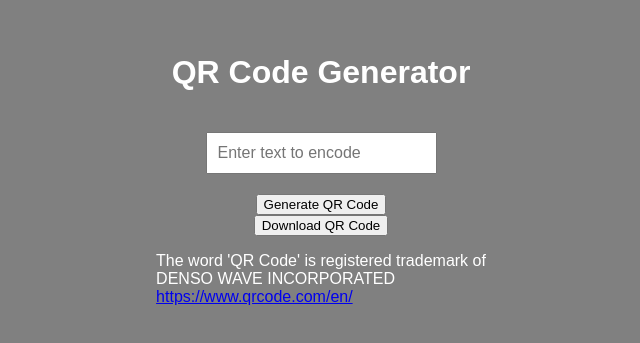
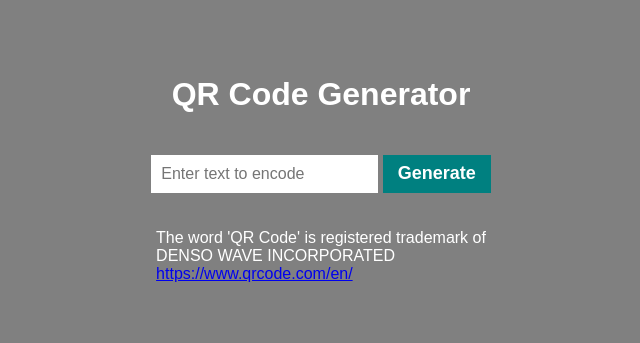
Before and after one commit to Nathan-Call/qr-code-generator, a plain HTML site: page index.html in a window 1280 px wide. Shown: the part 223-566 px from the top of the page, without its empty margins (319-959 px from the left). Drawn offline with Linux system fonts and the light colour scheme.

Commit message:
minor update

```diff
--- a/index.html
+++ b/index.html
@@ -8,11 +8,17 @@
   </head>
   <body>
     <h1>QR Code Generator</h1>
-    <input type="text" id="text" placeholder="Enter text to encode" />
-    <button onclick="generateQRCode()">Generate QR Code</button>
+    <div>
+      <input
+        type="text"
+        id="text"
+        placeholder="Enter text to encode"
+        maxlength="32"
+      />
+      <button id="generate-btn" onclick="generateQRCode()">Generate</button>
+    </div>
     <canvas id="qrcode"></canvas>
-    <button onclick="downloadQRCode()">Download QR Code</button>
-
+    <button id="download-btn" onclick="downloadQRCode()">Download</button>
     <p>
       The word 'QR Code' is registered trademark of <br />DENSO WAVE
       INCORPORATED<br />
--- a/qr_gen.js
+++ b/qr_gen.js
@@ -449,7 +449,6 @@ function traverseDataCoordinates(qrArr, input = "", xor = false) {
 
 async function generateQRCode() {
   const canvas = document.getElementById("qrcode");
-  canvas.style.display = "block";
   const ctx = canvas.getContext("2d");
   const text = document.getElementById("text").value;
 
@@ -1202,6 +1201,10 @@ async function generateQRCode() {
       ctx.fillRect(j * moduleSize, i * moduleSize, moduleSize, moduleSize);
     }
   }
+
+  canvas.style.display = "block";
+  const downloadBtn = document.getElementById("download-btn");
+  downloadBtn.style.display = "block";
 }
 
 // generateQRCode();
--- a/style.css
+++ b/style.css
@@ -19,3 +19,27 @@ canvas {
   border-radius: 10px;
   display: none;
 }
+#download-btn {
+  display: none;
+}
+#download-btn,
+#generate-btn {
+  background-color: #008080;
+  border: none;
+  height: 38px;
+  padding-inline: 15px;
+  color: #fff;
+  font-weight: bold;
+  font-size: 18px;
+  margin-block: 20px;
+}
+#download-btn:hover,
+#generate-btn:hover,
+#download-btn:focus,
+#generate-btn:focus {
+  background-color: #2e535c;
+  cursor: pointer;
+}
+#text {
+  border: none;
+}
```
